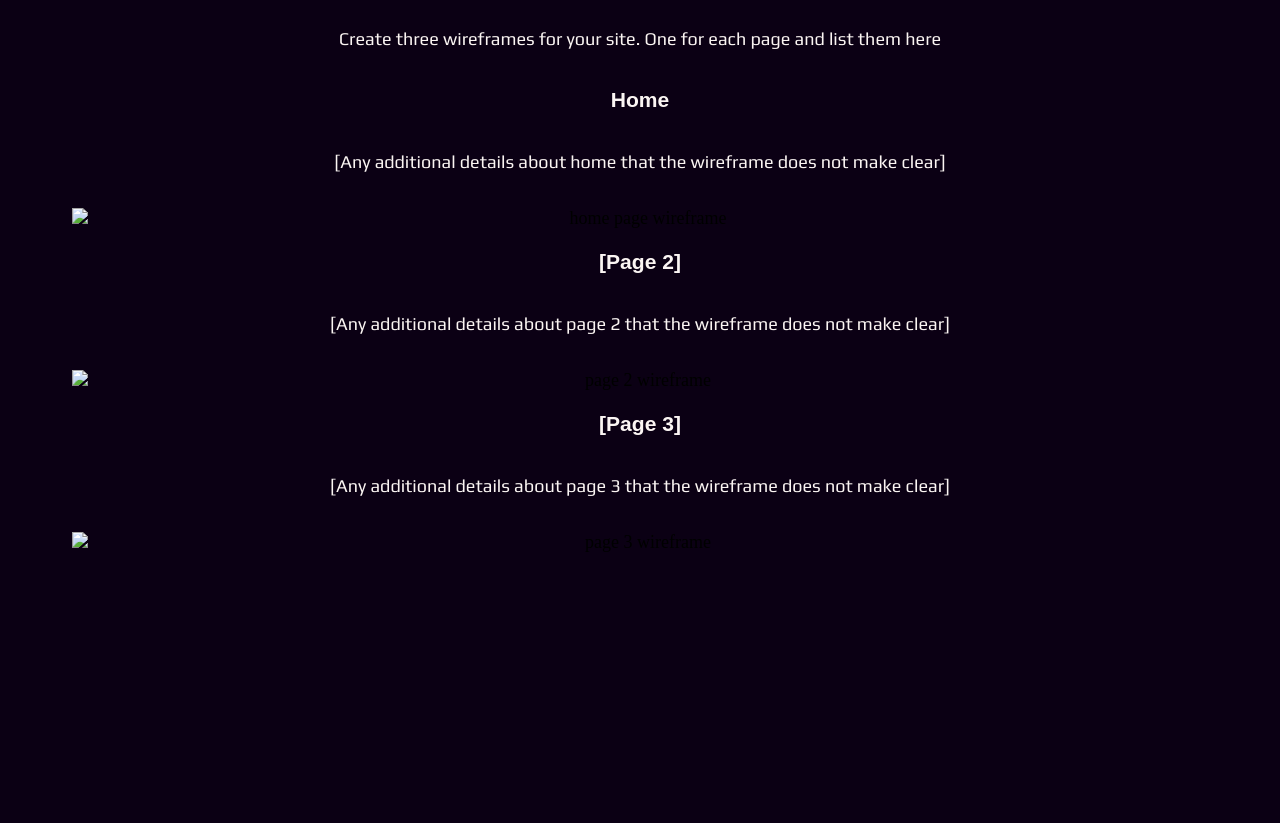
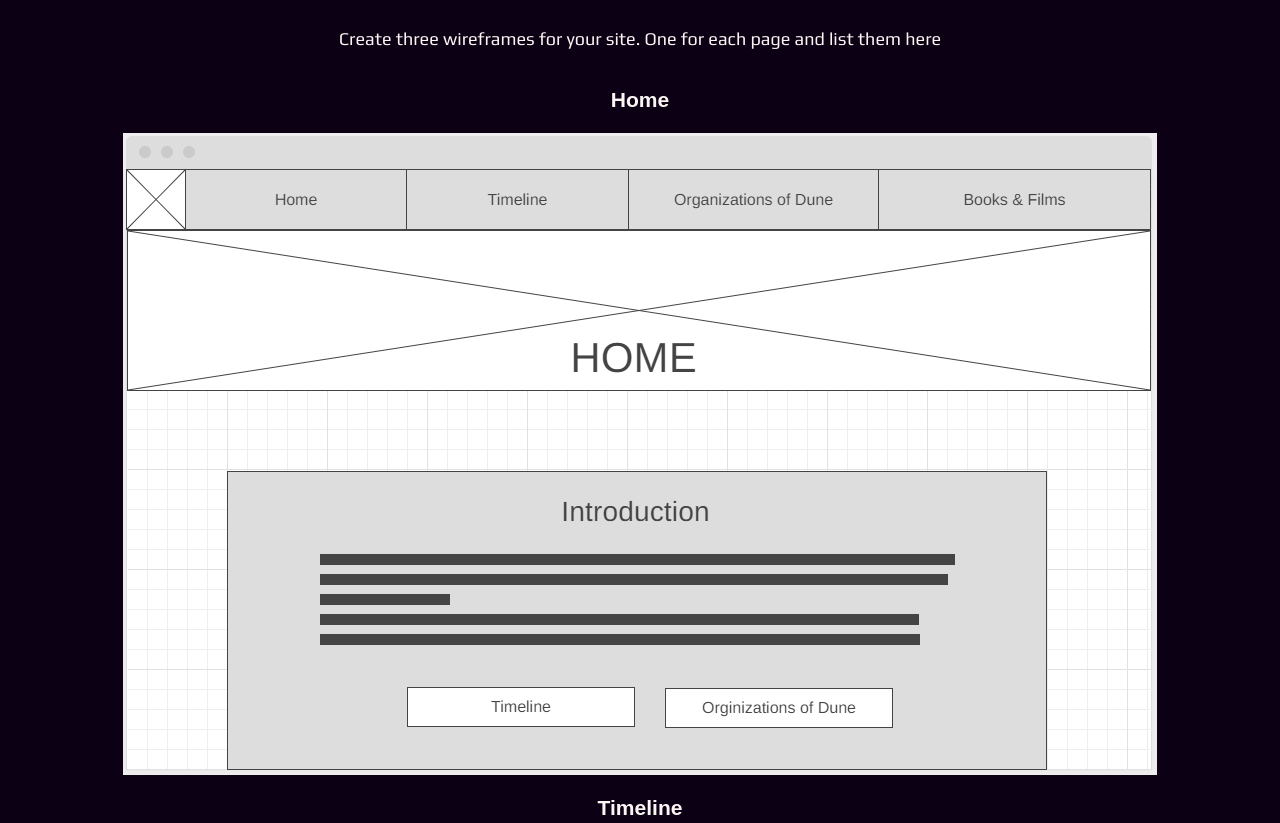
Before and after one commit to lehig/wdd130, a plain HTML site: page duneology/site-plan.html in a window 1280 px wide. Shown: the part 8900-9723 px from the top of the page. Before the commit the page ends 9525 px from the top, so only its background shows below. Drawn offline with Linux system fonts and the light colour scheme; a web font is replaced by a local one.

Commit message:
wireframes

```diff
--- a/duneology/site-plan.html
+++ b/duneology/site-plan.html
@@ -208,22 +208,22 @@
         Create three wireframes for your site. One for each page and list them here</p>
 
       <h3>Home</h3>
-      <p>
+      <!-- <p>
         [Any additional details about home that the wireframe does not make clear]
-      </p>
-      <img src="#" alt="home page wireframe">
+      </p> -->
+      <img src="wireframe.PNG" alt="home page wireframe">
 
-      <h3>[Page 2]</h3>
-      <p>
+      <h3>Timeline</h3>
+      <!-- <p>
         [Any additional details about page 2 that the wireframe does not make clear]
-      </p>
-      <img src="#" alt="page 2 wireframe">
+      </p> -->
+      <img src="wireframe1.PNG" alt="page 2 wireframe">
 
-      <h3>[Page 3]</h3>
-      <p>
+      <h3>House Atreides (info page)</h3>
+      <!-- <p>
         [Any additional details about page 3 that the wireframe does not make clear]
-      </p>
-      <img src="#" alt="page 3 wireframe">
+      </p> -->
+      <img src="wireframe2.PNG" alt="page 3 wireframe">
     </main>
   </body>
 
```
Also changed, not shown: duneology/wireframe.PNG (added), duneology/wireframe1.PNG (added), duneology/wireframe2.PNG (added).
